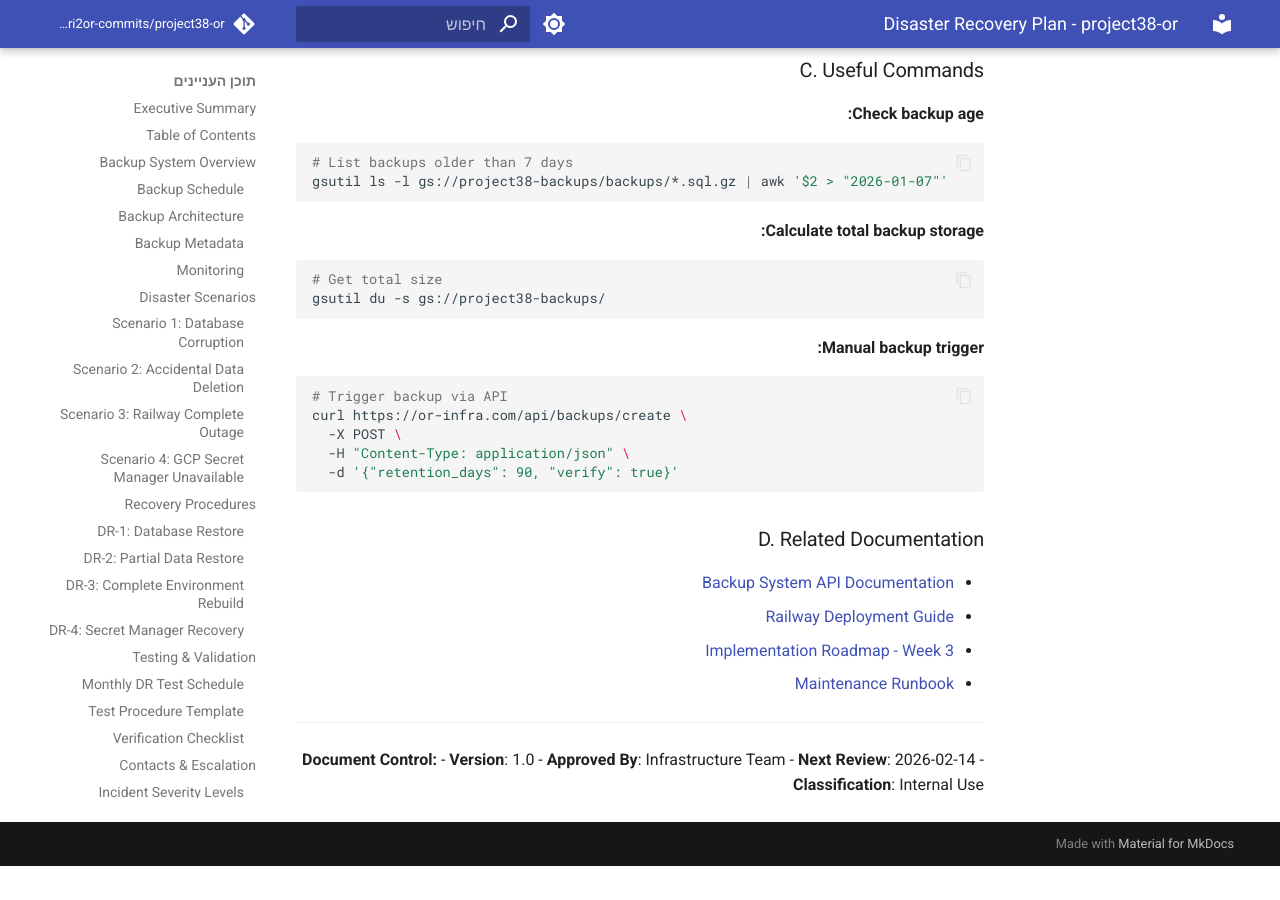
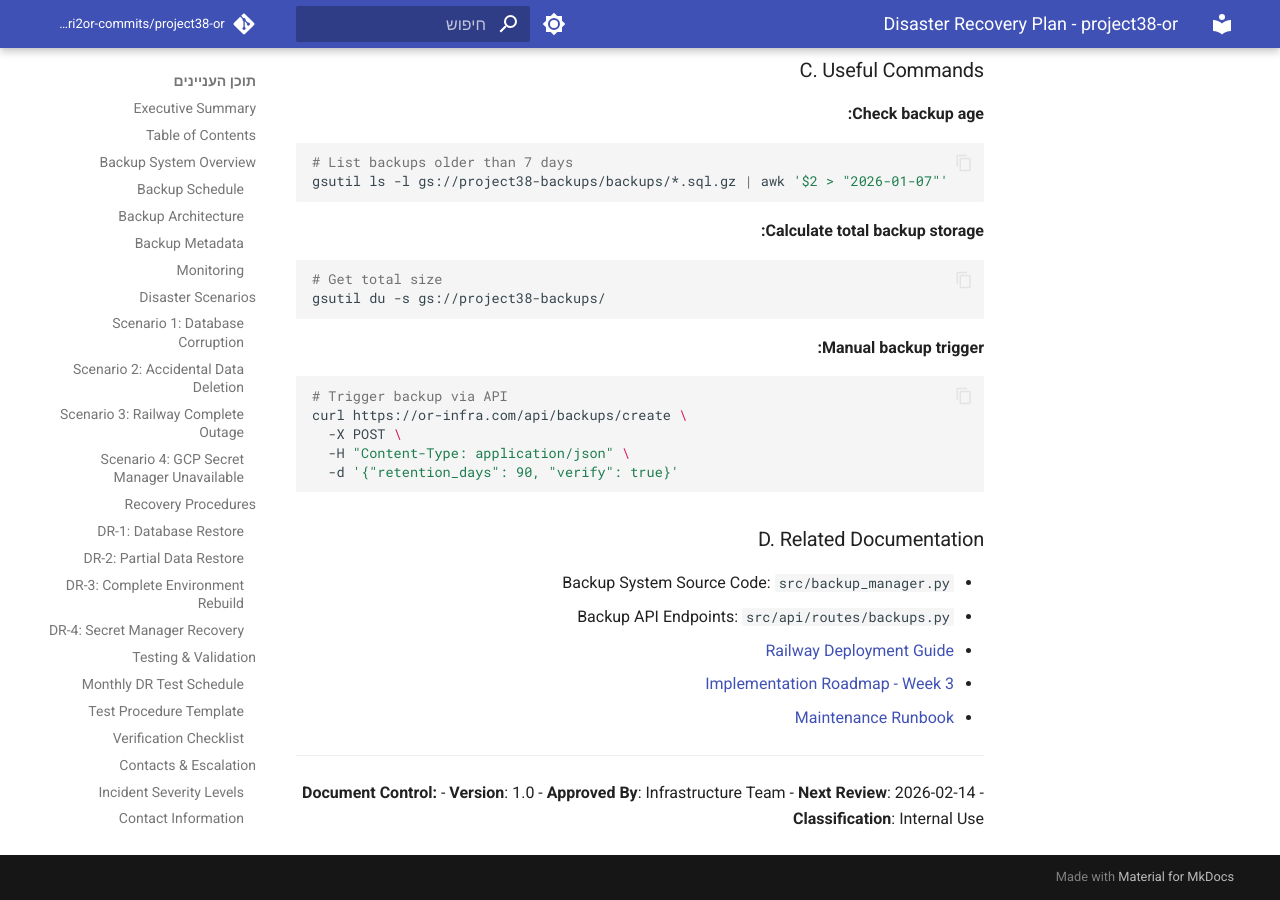
Before and after one commit to edri2or-commits/project38-or, an MkDocs documentation site: the page built from docs/operations/disaster-recovery.md, in a window 1280 px wide and 900 px high, scrolled down 12035 px. Built offline with MkDocs 1.6.1 and Material for MkDocs 9.7.7, drawn with Linux system fonts in a browser that asks for light colours; comment, search, counter and statistics services are not loaded; before the commit the page ends 12901 px from its top, so only the background shows below that.

Commit message:
docs: fix broken link in disaster recovery documentation
Replace broken link to non-existent backup_manager.md with direct
references to source code files.

Fixes mkdocs strict build warning.

```diff
--- a/docs/operations/disaster-recovery.md
+++ b/docs/operations/disaster-recovery.md
@@ -605,7 +605,8 @@ curl https://or-infra.com/api/backups/create \
 
 ### D. Related Documentation
 
-- [Backup System API Documentation](../api/backup_manager.md)
+- Backup System Source Code: `src/backup_manager.py`
+- Backup API Endpoints: `src/api/routes/backups.py`
 - [Railway Deployment Guide](../RAILWAY_SETUP.md)
 - [Implementation Roadmap - Week 3](../integrations/implementation-roadmap.md)
 - [Maintenance Runbook](../maintenance-runbook.md)
```
